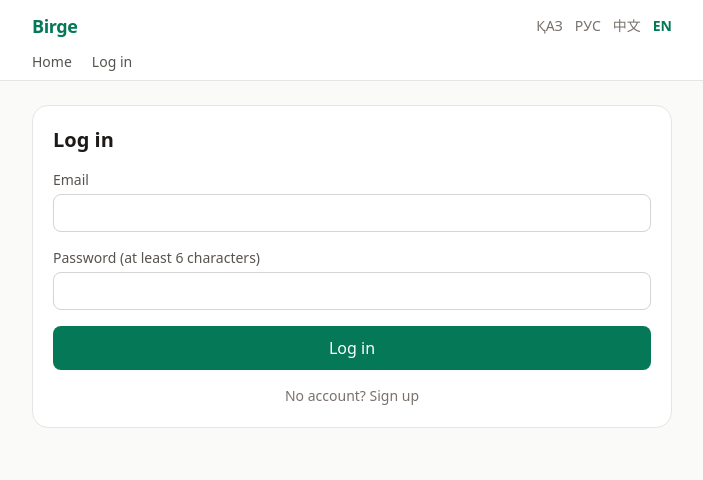
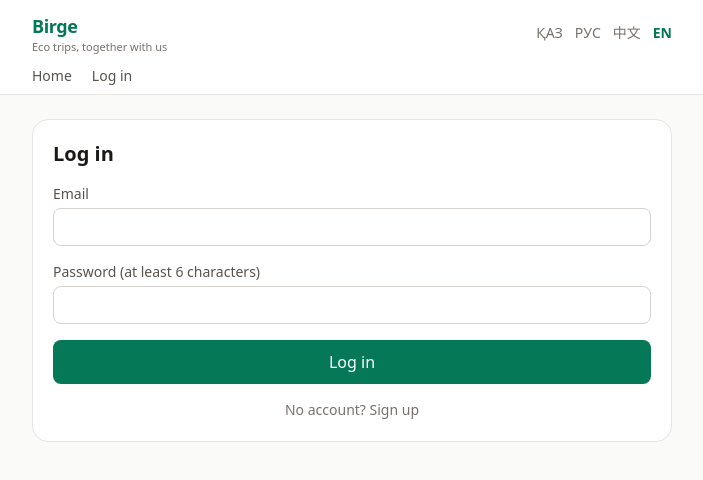
Before and after one commit to kapkaz595-alt/country-road, a Next.js app: page /en/login in a window 1280 px wide. Shown: the top 480 px of the page, without its empty margins (288-991 px from the left). Built offline with nearby package versions, Linux system fonts and the light colour scheme; no server answers.

Commit message:
Update Header.tsx

```diff
--- a/components/Header.tsx
+++ b/components/Header.tsx
@@ -5,6 +5,13 @@ import { usePathname, useRouter } from 'next/navigation'
 import { locales, localeNames, type Locale } from '@/lib/locales'
 import type { Dict } from '@/lib/i18n'
 import { createClient } from '@/lib/supabase/client'
+
+const TAGLINE: Record<Locale, string> = {
+  kk: 'Бізбен бірге эко сапар',
+  ru: 'Эко-поездки вместе с нами',
+  zh: '与我们一起，绿色出行',
+  en: 'Eco trips, together with us',
+}
 
 export default function Header({
   locale,
@@ -30,8 +37,9 @@ export default function Header({
   return (
     <header className="sticky top-0 z-10 border-b border-stone-200 bg-white/90 backdrop-blur">
       <div className="mx-auto flex max-w-2xl items-center justify-between px-4 py-3">
-        <Link href={`/${locale}`} className="text-lg font-bold tracking-tight text-emerald-700">
-          Birge
+                <Link href={`/${locale}`} className="block leading-tight">
+          <span className="block text-lg font-bold tracking-tight text-emerald-700">Birge</span>
+          <span className="block text-[11px] text-stone-500">{TAGLINE[locale]}</span>
         </Link>
         <div className="flex items-center gap-3 text-sm">
           {locales.map((l) => (
```
